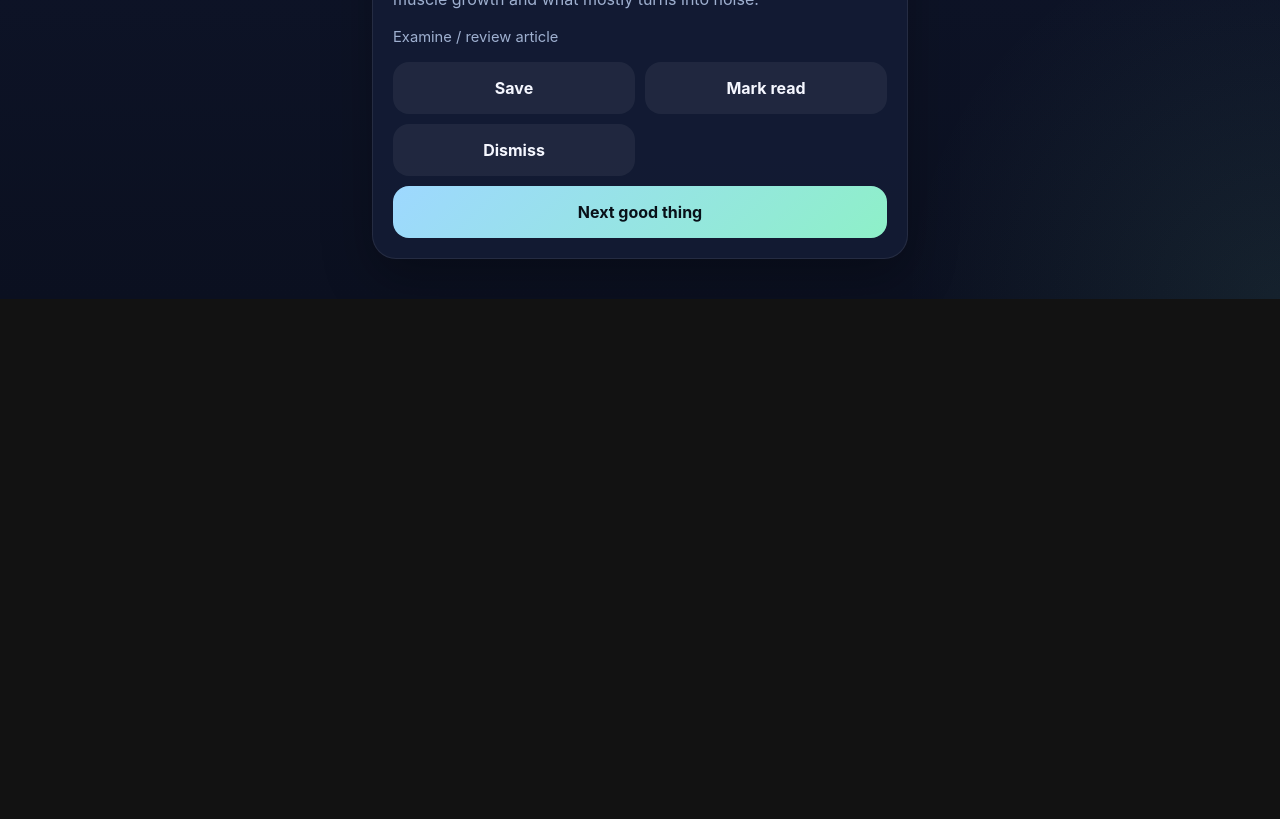
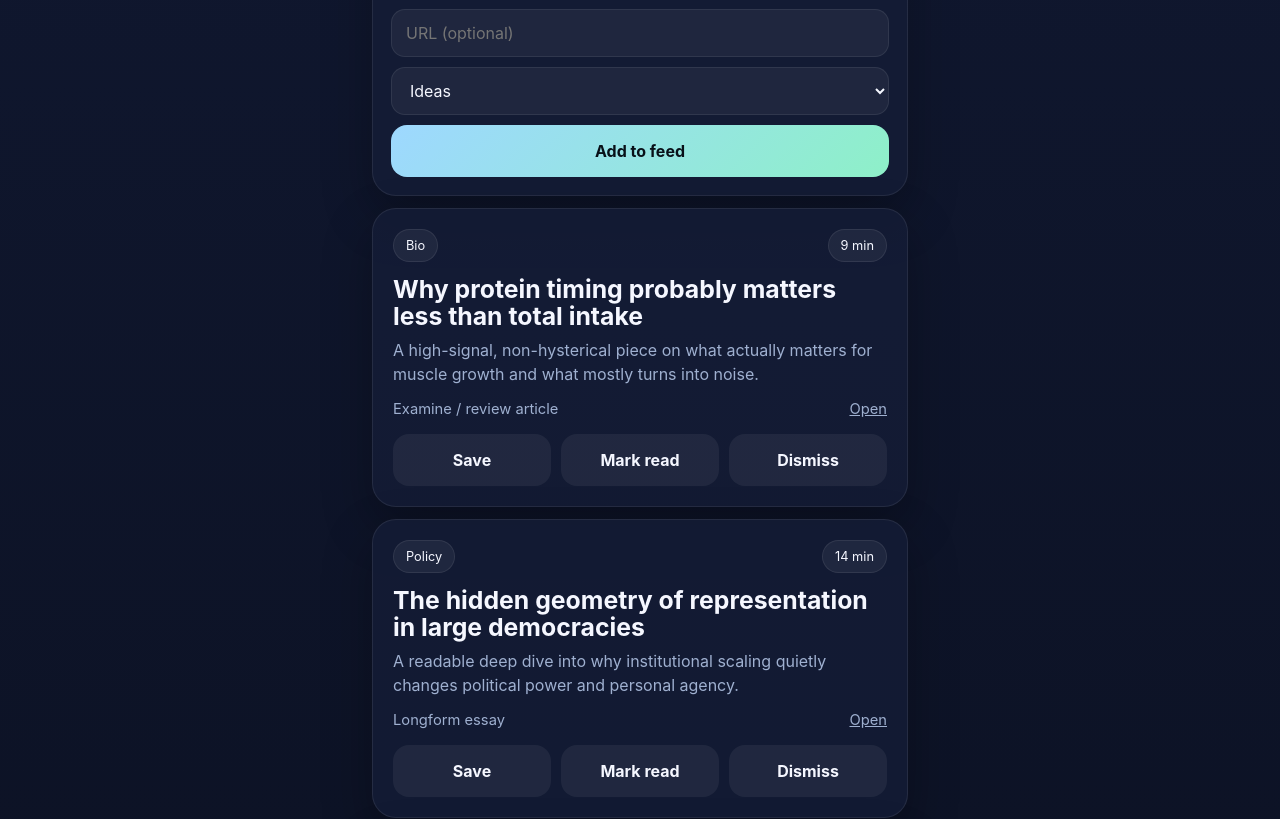
Before and after one commit to zkirby-ai/good-scroll, a Next.js app: page / in a window 1280 px wide. Shown: the part 620-1439 px from the top of the page. Before the commit the page ends 919 px from the top, so only its background shows below. Built offline with nearby package versions, Linux system fonts and the light colour scheme.

Commit message:
Turn Good Scroll into saved-link inbox and scroll feed

```diff
--- a/app/globals.css
+++ b/app/globals.css
@@ -19,7 +19,7 @@ body {
     radial-gradient(circle at bottom right, rgba(142,240,200,0.08), transparent 24%),
     linear-gradient(180deg, var(--bg2), var(--bg));
 }
-button { font: inherit; }
+button, input, select { font: inherit; }
 .shell { width: min(100%, 560px); margin: 0 auto; padding: 16px 12px 40px; }
 .card {
   background: var(--panel);
@@ -28,17 +28,8 @@ button { font: inherit; }
   box-shadow: 0 20px 50px rgba(0,0,0,0.28);
 }
 .hero { padding: 22px; margin-bottom: 12px; }
-.eyebrow {
-  text-transform: uppercase;
-  letter-spacing: 0.18em;
-  color: var(--muted);
-  font-size: 0.72rem;
-}
-h1 {
-  font-size: clamp(2.4rem, 9vw, 4.4rem);
-  margin: 10px 0 8px;
-  line-height: 0.95;
-}
+.eyebrow { text-transform: uppercase; letter-spacing: 0.18em; color: var(--muted); font-size: 0.72rem; }
+h1 { font-size: clamp(2.4rem, 9vw, 4.4rem); margin: 10px 0 8px; line-height: 0.95; }
 h2 { margin: 14px 0 10px; font-size: 1.55rem; line-height: 1.08; }
 .sub { color: var(--muted); margin: 0; }
 .statsGrid {
@@ -50,8 +41,20 @@ h2 { margin: 14px 0 10px; font-size: 1.55rem; line-height: 1.08; }
 .statCard { padding: 18px; }
 .statCard span { color: var(--muted); display: block; }
 .statCard strong { display: block; margin-top: 8px; font-size: 1.9rem; }
-.focusCard, .emptyCard { padding: 20px; }
-.focusTop {
+.inboxCard { padding: 18px; margin-bottom: 12px; }
+.cardHeader { margin-bottom: 12px; }
+.inboxForm { display: grid; gap: 10px; }
+.inboxForm input, .inboxForm select {
+  min-height: 48px;
+  border-radius: 14px;
+  border: 1px solid rgba(255,255,255,0.08);
+  background: rgba(255,255,255,0.05);
+  color: var(--text);
+  padding: 0 14px;
+}
+.feed { display: grid; gap: 12px; }
+.articleCard, .emptyCard { padding: 20px; }
+.cardTop {
   display: flex;
   justify-content: space-between;
   gap: 12px;
@@ -67,14 +70,20 @@ h2 { margin: 14px 0 10px; font-size: 1.55rem; line-height: 1.08; }
   font-size: 0.8rem;
 }
 .summary { margin: 0 0 14px; color: var(--muted); font-size: 1rem; line-height: 1.45; }
-.sourceRow { margin-bottom: 16px; }
-.sourceRow span { color: var(--muted); font-size: 0.92rem; }
+.sourceRow {
+  margin-bottom: 16px;
+  display: flex;
+  justify-content: space-between;
+  gap: 12px;
+  align-items: center;
+}
+.sourceRow span, .sourceRow a { color: var(--muted); font-size: 0.92rem; }
 .actionGrid {
   display: grid;
-  grid-template-columns: 1fr 1fr;
+  grid-template-columns: 1fr 1fr 1fr;
   gap: 10px;
 }
-.actionGrid button {
+.actionGrid button, .inboxForm .primary {
   border: 0;
   border-radius: 16px;
   min-height: 52px;
@@ -84,11 +93,14 @@ h2 { margin: 14px 0 10px; font-size: 1.55rem; line-height: 1.08; }
 .actionGrid .secondary {
   background: rgba(255,255,255,0.06);
 }
-.actionGrid .primary {
-  grid-column: 1 / -1;
+.actionGrid .secondary.active {
+  background: rgba(158,216,255,0.22);
+}
+.inboxForm .primary {
   background: linear-gradient(135deg, var(--accent), var(--accent2));
   color: #081018;
 }
 @media (max-width: 520px) {
   .statsGrid { grid-template-columns: 1fr 1fr; }
+  .actionGrid { grid-template-columns: 1fr; }
 }
--- a/app/page.tsx
+++ b/app/page.tsx
@@ -9,12 +9,15 @@ type ArticleCard = {
   source: string;
   summary: string;
   readMinutes: number;
+  url?: string;
+  createdAt?: string;
 };
 
 type FeedState = {
   saved: string[];
   dismissed: string[];
   read: string[];
+  inbox: ArticleCard[];
 };
 
 const seedCards: ArticleCard[] = [
@@ -24,7 +27,8 @@ const seedCards: ArticleCard[] = [
     title: 'Why protein timing probably matters less than total intake',
     source: 'Examine / review article',
     summary: 'A high-signal, non-hysterical piece on what actually matters for muscle growth and what mostly turns into noise.',
-    readMinutes: 9
+    readMinutes: 9,
+    url: 'https://example.com/protein-timing'
   },
   {
     id: 'representation-geometry',
@@ -32,7 +36,8 @@ const seedCards: ArticleCard[] = [
     title: 'The hidden geometry of representation in large democracies',
     source: 'Longform essay',
     summary: 'A readable deep dive into why institutional scaling quietly changes political power and personal agency.',
-    readMinutes: 14
+    readMinutes: 14,
+    url: 'https://example.com/representation-geometry'
   },
   {
     id: 'aging-clocks',
@@ -40,7 +45,8 @@ const seedCards: ArticleCard[] = [
     title: 'Aging clocks and what they really measure',
     source: 'Research paper',
     summary: 'The kind of paper worth opening instead of opening X for the 40th time and learning absolutely nothing.',
-    readMinutes: 18
+    readMinutes: 18,
+    url: 'https://example.com/aging-clocks'
   },
   {
     id: 'attention-rituals',
@@ -48,71 +54,88 @@ const seedCards: ArticleCard[] = [
     title: 'Attention rituals for people who live on the internet',
     source: 'Essay',
     summary: 'Practical thinking about replacing default stimulation loops with higher-signal habits that still feel good.',
-    readMinutes: 7
+    readMinutes: 7,
+    url: 'https://example.com/attention-rituals'
   }
 ];
 
 function loadState(): FeedState {
   if (typeof window === 'undefined') {
-    return { saved: [], dismissed: [], read: [] };
+    return { saved: [], dismissed: [], read: [], inbox: [] };
   }
   try {
     const raw = window.localStorage.getItem('good-scroll-state');
-    return raw ? (JSON.parse(raw) as FeedState) : { saved: [], dismissed: [], read: [] };
+    return raw ? (JSON.parse(raw) as FeedState) : { saved: [], dismissed: [], read: [], inbox: [] };
   } catch {
-    return { saved: [], dismissed: [], read: [] };
+    return { saved: [], dismissed: [], read: [], inbox: [] };
   }
 }
 
 export default function HomePage() {
   const [feedState, setFeedState] = useState<FeedState>(() => loadState());
-  const [cursor, setCursor] = useState(0);
+  const [title, setTitle] = useState('');
+  const [url, setUrl] = useState('');
+  const [category, setCategory] = useState<ArticleCard['category']>('Ideas');
 
   function persist(next: FeedState) {
     setFeedState(next);
     window.localStorage.setItem('good-scroll-state', JSON.stringify(next));
   }
 
-  const availableCards = useMemo(
-    () => seedCards.filter((card) => !feedState.dismissed.includes(card.id)),
-    [feedState.dismissed]
+  const cards = useMemo(() => [...feedState.inbox, ...seedCards], [feedState.inbox]);
+  const visibleCards = useMemo(
+    () => cards.filter((card) => !feedState.dismissed.includes(card.id)),
+    [cards, feedState.dismissed]
   );
 
-  const currentCard = availableCards[Math.min(cursor, Math.max(availableCards.length - 1, 0))] ?? null;
   const savedCount = feedState.saved.length;
   const readCount = feedState.read.length;
 
-  function markSaved() {
-    if (!currentCard) return;
+  function markSaved(id: string) {
     const next = {
       ...feedState,
-      saved: feedState.saved.includes(currentCard.id) ? feedState.saved : [...feedState.saved, currentCard.id]
+      saved: feedState.saved.includes(id) ? feedState.saved : [...feedState.saved, id]
     };
     persist(next);
   }
 
-  function markRead() {
-    if (!currentCard) return;
+  function markRead(id: string) {
     const next = {
       ...feedState,
-      read: feedState.read.includes(currentCard.id) ? feedState.read : [...feedState.read, currentCard.id]
+      read: feedState.read.includes(id) ? feedState.read : [...feedState.read, id]
     };
     persist(next);
   }
 
-  function dismissCard() {
-    if (!currentCard) return;
+  function dismissCard(id: string) {
     const next = {
       ...feedState,
-      dismissed: feedState.dismissed.includes(currentCard.id) ? feedState.dismissed : [...feedState.dismissed, currentCard.id]
+      dismissed: feedState.dismissed.includes(id) ? feedState.dismissed : [...feedState.dismissed, id]
     };
     persist(next);
-    setCursor(0);
   }
 
-  function nextCard() {
-    if (!availableCards.length) return;
-    setCursor((current) => (current + 1) % availableCards.length);
+  function addLink() {
+    if (!title.trim()) return;
+    const nextCard: ArticleCard = {
+      id: `inbox-${Date.now()}`,
+      category,
+      title: title.trim(),
+      source: url.trim() || 'Manual inbox',
+      summary: 'Saved manually to your private good-scroll feed.',
+      readMinutes: 8,
+      url: url.trim() || undefined,
+      createdAt: new Date().toISOString()
+    };
+
+    persist({
+      ...feedState,
+      inbox: [nextCard, ...feedState.inbox]
+    });
+
+    setTitle('');
+    setUrl('');
+    setCategory('Ideas');
   }
 
   return (
@@ -120,7 +143,7 @@ export default function HomePage() {
       <section className="hero card">
         <p className="eyebrow">good scroll</p>
         <h1>Your private anti-sludge feed.</h1>
-        <p className="sub">One good thing at a time. No junk, no infinite-scroll brain melt.</p>
+        <p className="sub">Actually scrollable now — but only with things that are worth your attention.</p>
       </section>
 
       <section className="statsGrid">
@@ -134,34 +157,64 @@ export default function HomePage() {
         </article>
       </section>
 
-      {currentCard ? (
-        <section className="card focusCard">
-          <div className="focusTop">
-            <span className="pill">{currentCard.category}</span>
-            <span className="metaChip">{currentCard.readMinutes} min</span>
+      <section className="card inboxCard">
+        <div className="cardHeader">
+          <div>
+            <p className="eyebrow">saved-link inbox</p>
+            <h2>Drop something good in</h2>
           </div>
-
-          <h2>{currentCard.title}</h2>
-          <p className="summary">{currentCard.summary}</p>
-
-          <div className="sourceRow">
-            <span>{currentCard.source}</span>
         </div>
-
-          <div className="actionGrid">
-            <button className="secondary" onClick={markSaved}>Save</button>
-            <button className="secondary" onClick={markRead}>Mark read</button>
-            <button className="secondary" onClick={dismissCard}>Dismiss</button>
-            <button className="primary" onClick={nextCard}>Next good thing</button>
+        <div className="inboxForm">
+          <input value={title} onChange={(e) => setTitle(e.target.value)} placeholder="Title" />
+          <input value={url} onChange={(e) => setUrl(e.target.value)} placeholder="URL (optional)" />
+          <select value={category} onChange={(e) => setCategory(e.target.value as ArticleCard['category'])}>
+            <option>Ideas</option>
+            <option>Bio</option>
+            <option>Policy</option>
+            <option>Paper</option>
+            <option>Essay</option>
+          </select>
+          <button className="primary" onClick={addLink}>Add to feed</button>
         </div>
       </section>
+
+      <section className="feed">
+        {visibleCards.length ? (
+          visibleCards.map((card) => {
+            const isSaved = feedState.saved.includes(card.id);
+            const isRead = feedState.read.includes(card.id);
+            return (
+              <article className="card articleCard" key={card.id}>
+                <div className="cardTop">
+                  <span className="pill">{card.category}</span>
+                  <span className="metaChip">{card.readMinutes} min</span>
+                </div>
+                <h2>{card.title}</h2>
+                <p className="summary">{card.summary}</p>
+                <div className="sourceRow">
+                  <span>{card.source}</span>
+                  {card.url ? <a href={card.url} target="_blank" rel="noreferrer">Open</a> : null}
+                </div>
+                <div className="actionGrid">
+                  <button className={isSaved ? 'secondary active' : 'secondary'} onClick={() => markSaved(card.id)}>
+                    {isSaved ? 'Saved' : 'Save'}
+                  </button>
+                  <button className={isRead ? 'secondary active' : 'secondary'} onClick={() => markRead(card.id)}>
+                    {isRead ? 'Read' : 'Mark read'}
+                  </button>
+                  <button className="secondary" onClick={() => dismissCard(card.id)}>Dismiss</button>
+                </div>
+              </article>
+            );
+          })
         ) : (
           <section className="card emptyCard">
             <p className="eyebrow">feed cleared</p>
             <h2>No more good things queued.</h2>
-          <p className="sub">That’s a good problem. Time to seed more signal.</p>
+            <p className="sub">That’s a good problem. Drop another link into the inbox.</p>
           </section>
         )}
+      </section>
     </main>
   );
 }
```
Lines whose indentation alone changed are shown as unchanged.
